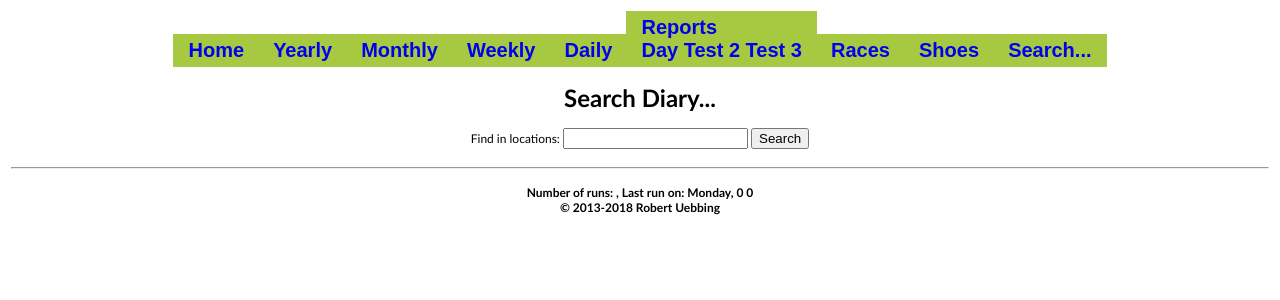
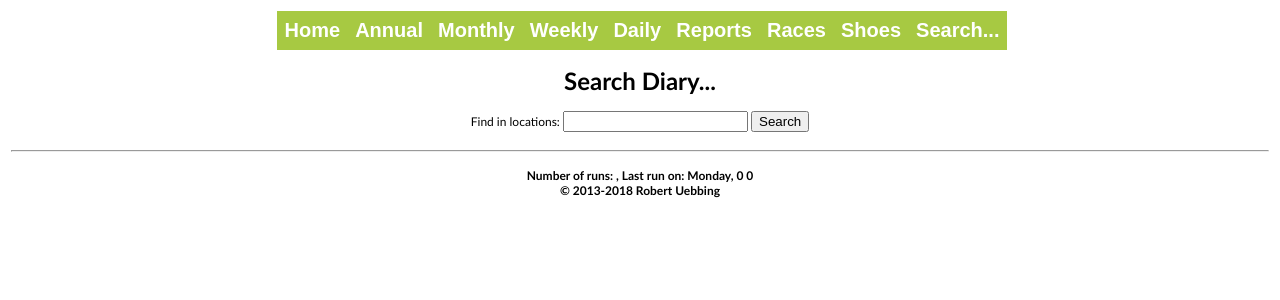
Before and after one commit to boffyflow/atleto, a PHP site: page /php/search_results.php in a window 1280 px wide. Shown: the top 300 px of the page. Run offline with PHP 8.4, Linux system fonts and the light colour scheme; some libraries are stand-ins or nearby versions.

Commit message:
revamped menu bar

```diff
--- a/website/atleto/css/menu.css
+++ b/website/atleto/css/menu.css
@@ -1,13 +1,17 @@
+div.centre {
+  width: 800px;
+  display: block;
+  margin-left: auto;
+  margin-right: auto;
+}
+
 .menu ul {
   list-style-type: none;
+  text-align: center;
   margin: 0;
   padding: 0;
   overflow: hidden;
   background-color: #333;
-}
-
-.menu li {
-  float: left;
 }
 
 .menu li, .menu  a, .dropbtn {
@@ -19,7 +23,7 @@
 }
 
 .menu li a:hover, .dropdown:hover .dropbtn {
-  background-color: red;
+  background-color: green;
 }
 
 .menu li.dropdown {
@@ -29,14 +33,14 @@
 .dropdown-content {
   display: none;
   position: absolute;
-  background-color: #f9f9f9;
-  min-width: 160px;
-/*  box-shadow: 0px 8px 16px 0px rgba(0,0,0,0.2); */
+  background-color: #A7C942;
+  padding: 4px 4px;
+  min-width: 220px;
   z-index: 1;
 }
 
 .dropdown-content a {
-  color: black;
+  color: white;
   padding: 12px 16px;
   text-decoration: none;
   display: block;
--- a/website/atleto/index.php
+++ b/website/atleto/index.php
@@ -40,6 +40,8 @@
 	<script src="/js/themes/grid.js"></script>
 
 	<?php include $_SERVER[ 'DOCUMENT_ROOT'] . "/php/header.php"; ?>
+
+	<div class="centre">
 		<h1>Welcome to Atleto Reports!</h1>
 		<table id="runs">
 			<tbody>
@@ -116,6 +118,7 @@
 
 		<hr>
 		<h4><?php footer(); ?></h4>
+	</div>
 
 </body>
 </html>
--- a/website/atleto/php/day_report.php
+++ b/website/atleto/php/day_report.php
@@ -14,6 +14,7 @@
 
 		<!-- begin CSS -->
 		<link href="/css/atleto.css" type="text/css" rel="stylesheet">
+		<link href="/css/menu.css" type="text/css" rel="stylesheet">
 
 		<script type="text/javascript" src="http://ajax.googleapis.com/ajax/libs/jquery/1.8.2/jquery.min.js"></script>
 		<script type="text/javascript" src="/js/atleto.js"></script>
--- a/website/atleto/php/header.php
+++ b/website/atleto/php/header.php
@@ -1,24 +1,27 @@
 <?php
 
 	echo "
+		<div class=\"centre\">
+
 		<div class=\"menu\">
 		<ul>
 			<li><a href=\"/index.php\">Home</a></li>
-			<li><a href=\"/php/yearly_report.php\">Yearly</a></li>
+			<li><a href=\"/php/yearly_report.php\">Annual</a></li>
 			<li><a href=\"/php/monthly_report.php\">Monthly</a></li>
 			<li><a href=\"/php/weekly_report.php\">Weekly</a></li>
 			<li><a href=\"/php/daily_report.php\">Daily</a></li>
 			<li class=\"dropdown\"><a href=\"#\">Reports</a>
 				<div class=\"dropdown-content\">
 					<a href=\"/php/day_report.php\">Day</a>
-					<a href=\"#\">Test 2</a>
-					<a href=\"#\">Test 3</a>
+					<a href=\"#\">Easy Pace</a>
+					<a href=\"#\">Weighted Averages</a>
 				</div>
 			</li>
 			<li><a href=\"/php/races_report.php\">Races</a></li>
 			<li><a href=\"/php/shoe_report.php\">Shoes</a></li>
 			<li><a href=\"/php/search_results.php\">Search...</a></li>
 		</ul>
+		</div>
 		</div>";
 
 ?>
--- a/website/atleto/php/monthly_report.php
+++ b/website/atleto/php/monthly_report.php
@@ -13,6 +13,7 @@
 
 		<!-- begin CSS -->
 		<link href="/css/atleto.css" type="text/css" rel="stylesheet">
+		<link href="/css/menu.css" type="text/css" rel="stylesheet">
 
 		<script type="text/javascript" src="http://ajax.googleapis.com/ajax/libs/jquery/1.8.2/jquery.min.js"></script>
 		<script type="text/javascript" src="/js/atleto.js"></script>
--- a/website/atleto/php/races_report.php
+++ b/website/atleto/php/races_report.php
@@ -14,6 +14,7 @@
 
 		<!-- begin CSS -->
 		<link href="/css/atleto.css" type="text/css" rel="stylesheet">
+		<link href="/css/menu.css" type="text/css" rel="stylesheet">
 
 		<script type="text/javascript" src="http://ajax.googleapis.com/ajax/libs/jquery/1.8.2/jquery.min.js"></script>
 		<script type="text/javascript" src="/js/atleto.js"></script>
--- a/website/atleto/php/search_results.php
+++ b/website/atleto/php/search_results.php
@@ -26,6 +26,7 @@
 	<meta http-equiv="Content-Type" content="text/html; charset=UTF-8">
 
 	<link href="/css/atleto.css" type="text/css" rel="stylesheet">
+	<link href="/css/menu.css" type="text/css" rel="stylesheet">
 
 	<script type="text/javascript" src="http://ajax.googleapis.com/ajax/libs/jquery/1.8.2/jquery.min.js"></script>
 	<script type="text/javascript" src="/js/atleto.js"></script>
--- a/website/atleto/php/shoe_report.php
+++ b/website/atleto/php/shoe_report.php
@@ -12,6 +12,7 @@
 
 		<!-- begin CSS -->
 		<link href="/css/atleto.css" type="text/css" rel="stylesheet">
+		<link href="/css/menu.css" type="text/css" rel="stylesheet">
 
 		<script type="text/javascript" src="http://ajax.googleapis.com/ajax/libs/jquery/1.8.2/jquery.min.js"></script>
 		<script type="text/javascript" src="/js/atleto.js"></script>
--- a/website/atleto/php/weekly_report.php
+++ b/website/atleto/php/weekly_report.php
@@ -13,6 +13,7 @@
 
 		<!-- begin CSS -->
 		<link href="/css/atleto.css" type="text/css" rel="stylesheet">
+		<link href="/css/menu.css" type="text/css" rel="stylesheet">
 
 		<script type="text/javascript" src="http://ajax.googleapis.com/ajax/libs/jquery/1.8.2/jquery.min.js"></script>
 		<script type="text/javascript" src="/js/atleto.js"></script>
--- a/website/atleto/php/yearly_report.php
+++ b/website/atleto/php/yearly_report.php
@@ -12,6 +12,7 @@
 		<title>Atleto - Yearly</title>
 
 		<link href="/css/atleto.css" type="text/css" rel="stylesheet">
+		<link href="/css/menu.css" type="text/css" rel="stylesheet">
 
 		<script type="text/javascript" src="http://ajax.googleapis.com/ajax/libs/jquery/1.8.2/jquery.min.js"></script>
 		<script type="text/javascript" src="/js/atleto.js"></script>
```
Lines whose indentation alone changed are shown as unchanged.
